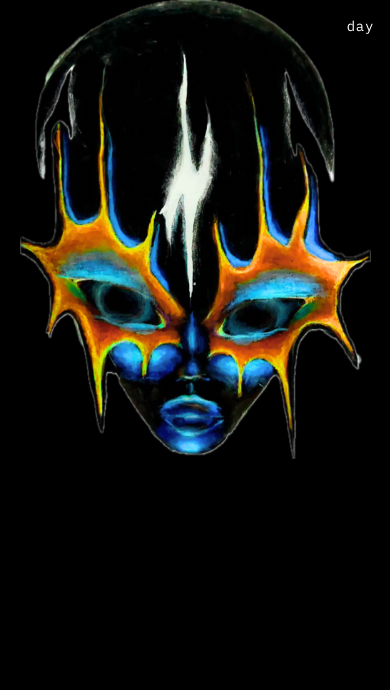
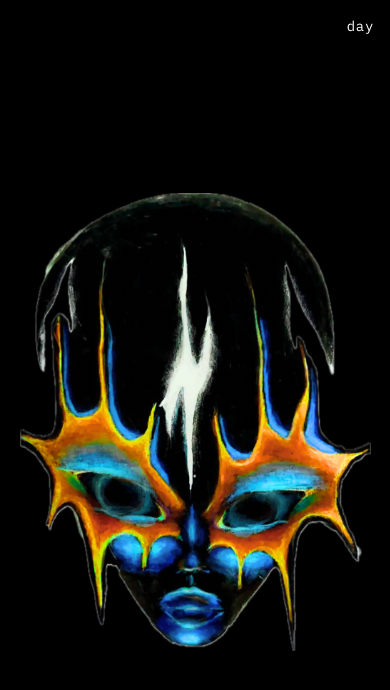
Before and after one commit to pahels/southpaw, a Next.js app: page / in a window 390 px wide. Shown: the top 690 px of the page. Built offline with nearby package versions, Linux system fonts and the light colour scheme.

Commit message:
centering on mobile

```diff
--- a/app/page.tsx
+++ b/app/page.tsx
@@ -21,7 +21,7 @@ export default function Home() {
   const toggleLabel = isNight ? "day" : "nite";
 
   return (
-    <div className={`${bgClass} min-h-screen flex justify-center items-start relative overflow-hidden`}>
+    <div className={`${bgClass} min-h-screen flex flex-col items-center justify-center md:justify-start relative overflow-hidden`}>
       {/* Toggle button — day/nite text */}
       <button
         onClick={cycle}
@@ -52,7 +52,7 @@ export default function Home() {
       )}
 
       {/* Alien on top */}
-      <Link href="/gallery" className="group block relative z-10 w-[90vw] md:w-[85vw] mx-auto">
+      <Link href="/gallery" className="group block relative z-10 w-[90vw] md:w-[85vw]">
         <div>
           <Image
             src="/alien2.png"
```
